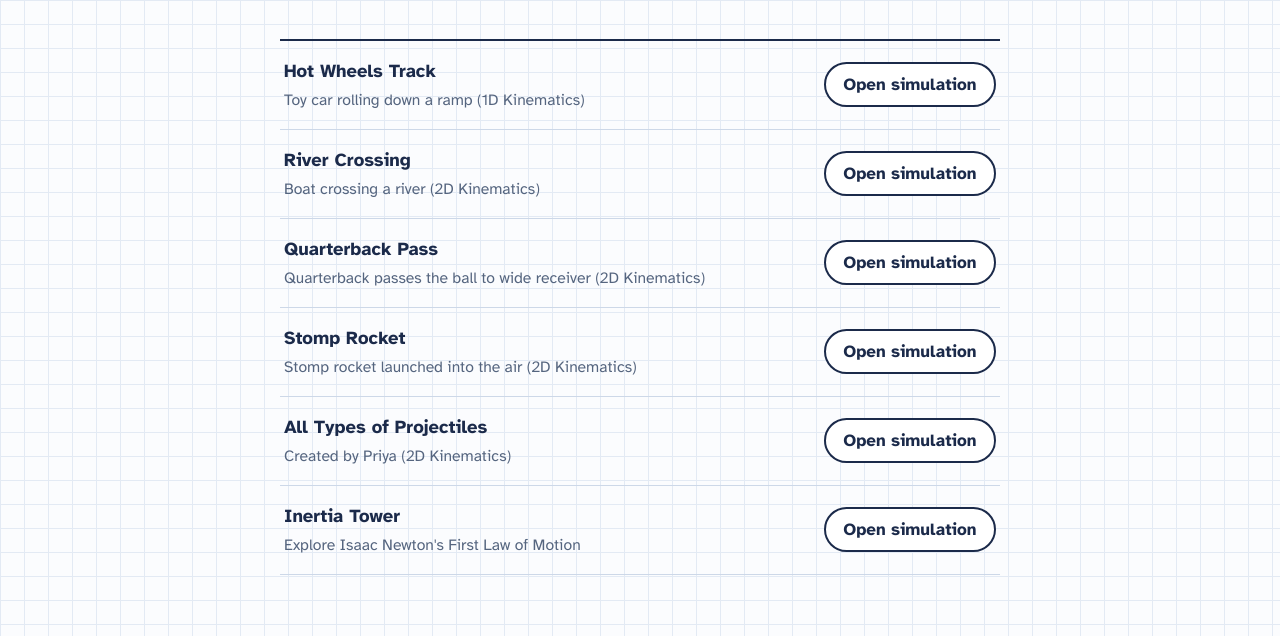
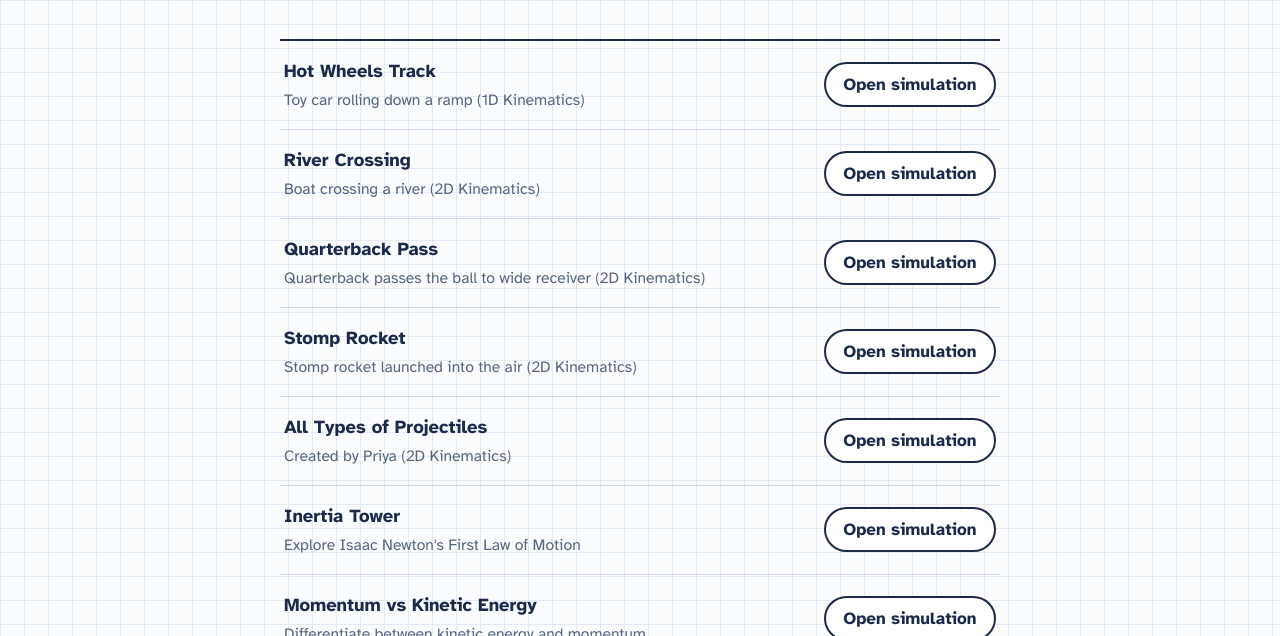
Before and after one commit to jfossella-sys/physics-simulations, a plain HTML site: page index.html in a window 1280 px wide. Shown: the part 312-948 px from the top of the page. Drawn offline with nearby package versions, Linux system fonts and the light colour scheme.

Commit message:
Update index.html

```diff
--- a/index.html
+++ b/index.html
@@ -131,6 +131,7 @@
     { file: "stomp_rocket.html", title: "Stomp Rocket", about: "Stomp rocket launched into the air (2D Kinematics)" },
     { file: "PM_projectile-lab.html", title: "All Types of Projectiles", about: "Created by Priya (2D Kinematics)" },
     { file: "Inertia_Tower_Lab_v2_download.html", title: "Inertia Tower", about: "Explore Isaac Newton's First Law of Motion" },
+    { file: "baseball_catch_ke_momentum.html", title: "Momentum vs Kinetic Energy", about: "Differentiate between kinetic energy and momentum" },
   ];
   /* ======================= END OF LIST ======================= */
 
```
